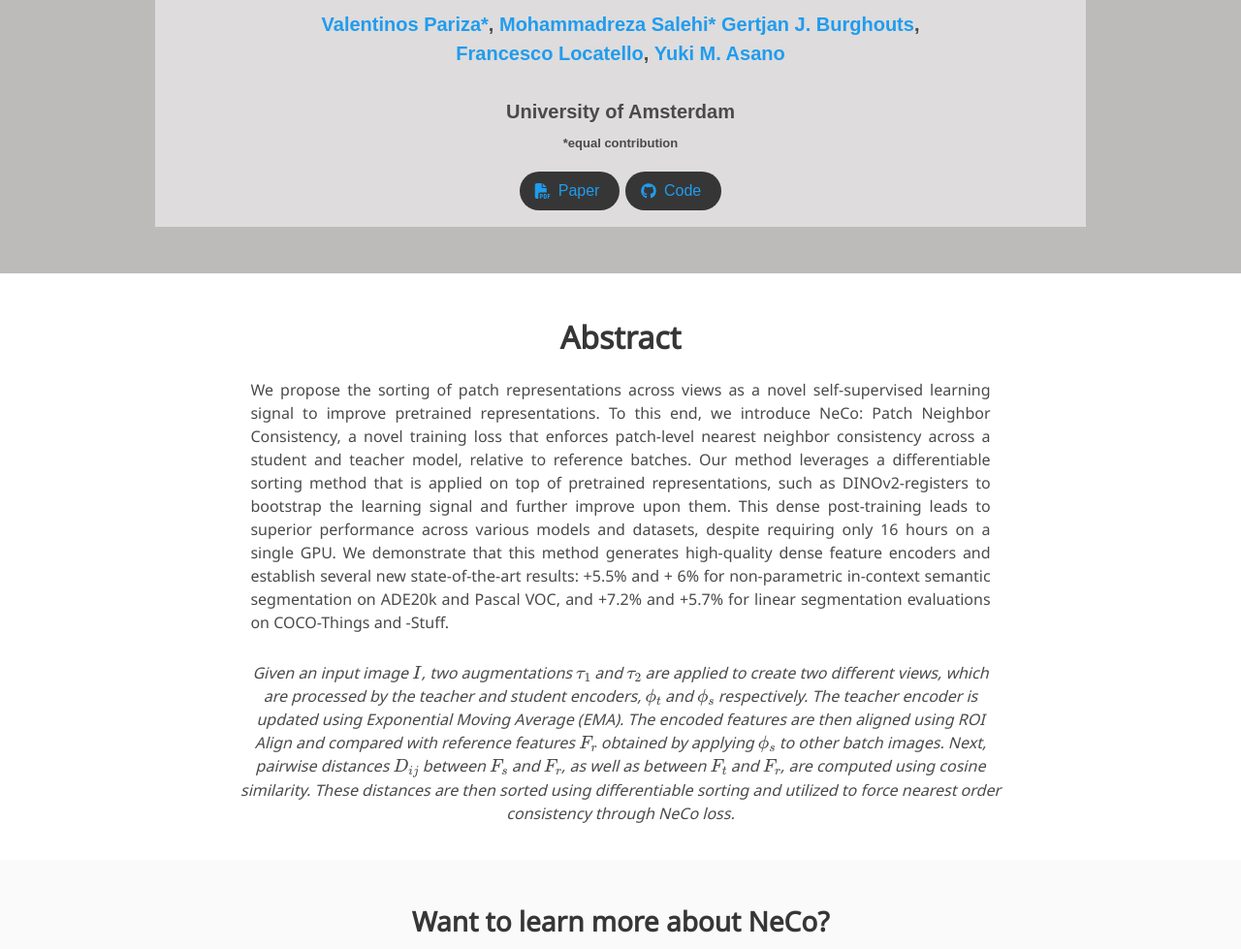
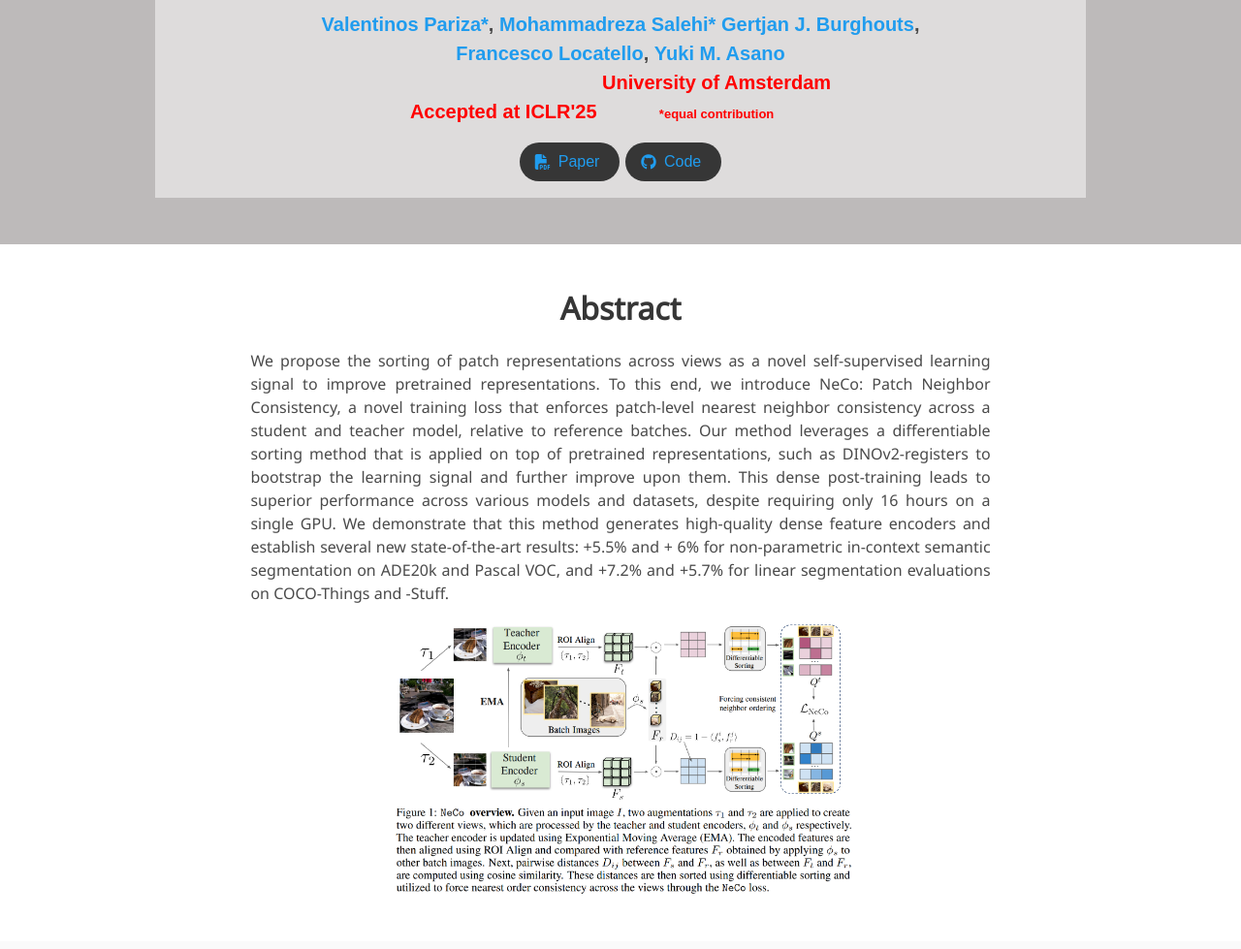
Before and after one commit to vpariza/NeCo, a plain HTML site: page index.html in a window 1280 px wide. Shown: the part 224-1203 px from the top of the page at 97% size. Drawn offline with nearby package versions, Linux system fonts and the light colour scheme; some icons are missing; a web font is replaced by a local one.

Commit message:
feat:method figure has been added

```diff
--- a/index.html
+++ b/index.html
@@ -103,7 +103,7 @@
                 <a href="https://yukimasano.github.io/" target="_blank">Yuki M. Asano</a>
               </span>
             <div class="is-size-5 publication-authors">
-              <!--span class="author-block" style="color: red;">Submitted to NeurIPS'24</span--><br>
+              <span class="author-block" style="color: red;">Accepted at ICLR'25</span<br>
 
             <span class="author-block">University of Amsterdam<br>
             <span style="font-size: small;">*equal contribution</span>
@@ -221,11 +221,8 @@
               This dense post-training leads to superior performance across various models and datasets, despite requiring only 16 hours on a single GPU.
               We demonstrate that this method generates high-quality dense feature encoders and establish several new state-of-the-art results: +5.5% and + 6% for non-parametric in-context semantic segmentation on ADE20k and Pascal VOC, and +7.2% and +5.7% for linear segmentation evaluations on COCO-Things and -Stuff.
               <div class="columns is-centered has-text-centered" style="display: block;">
-                <img src="static/images/method.pdf" alt="" style="width: 100%; max-width: 500px; padding-top: 10px;"/>
+                <img src="static/images/method.png" alt="" style="width: 100%; max-width: 500px; padding-top: 10px;"/>
                 <p style="width: 100%; max-width: 800px; margin: auto;">
-                <i>
-                  Given an input image \(I\), two augmentations \(\tau_1\) and \(\tau_2\) are applied to create two different views, which are processed by the teacher and student encoders, \(\phi_t\) and \(\phi_s\) respectively. The teacher encoder is updated using Exponential Moving Average (EMA). The encoded features are then aligned using ROI Align and compared with reference features \(F_r\) obtained by applying \(\phi_s\) to other batch images. Next, pairwise distances \(D_{ij}\) between \(F_s\) and \(F_r\), as well as between \(F_t\) and \(F_r\), are computed using cosine similarity. These distances are then sorted using differentiable sorting and utilized to force nearest order consistency through NeCo loss.
-                </i>
                 </p>
               </div>
             </div>
```
Also changed, not shown: static/images/method.png (added), 2 other files.
